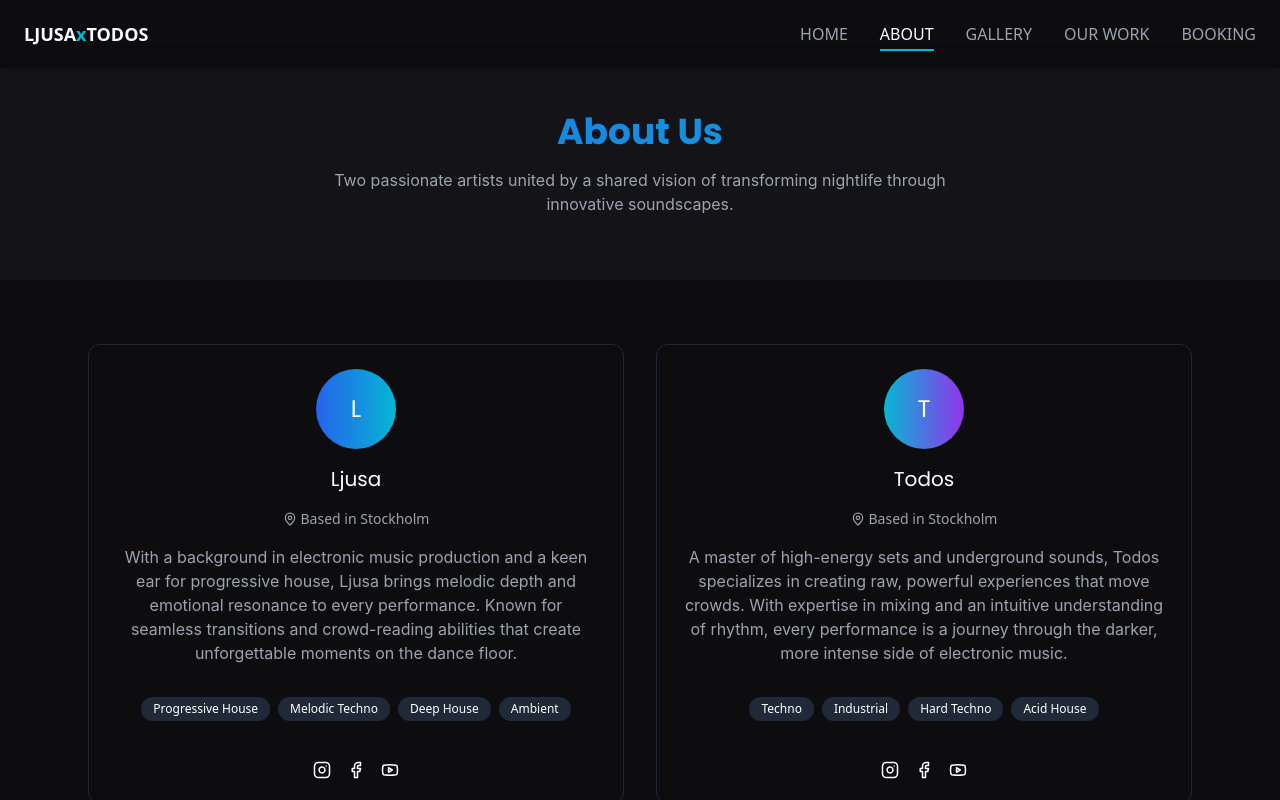
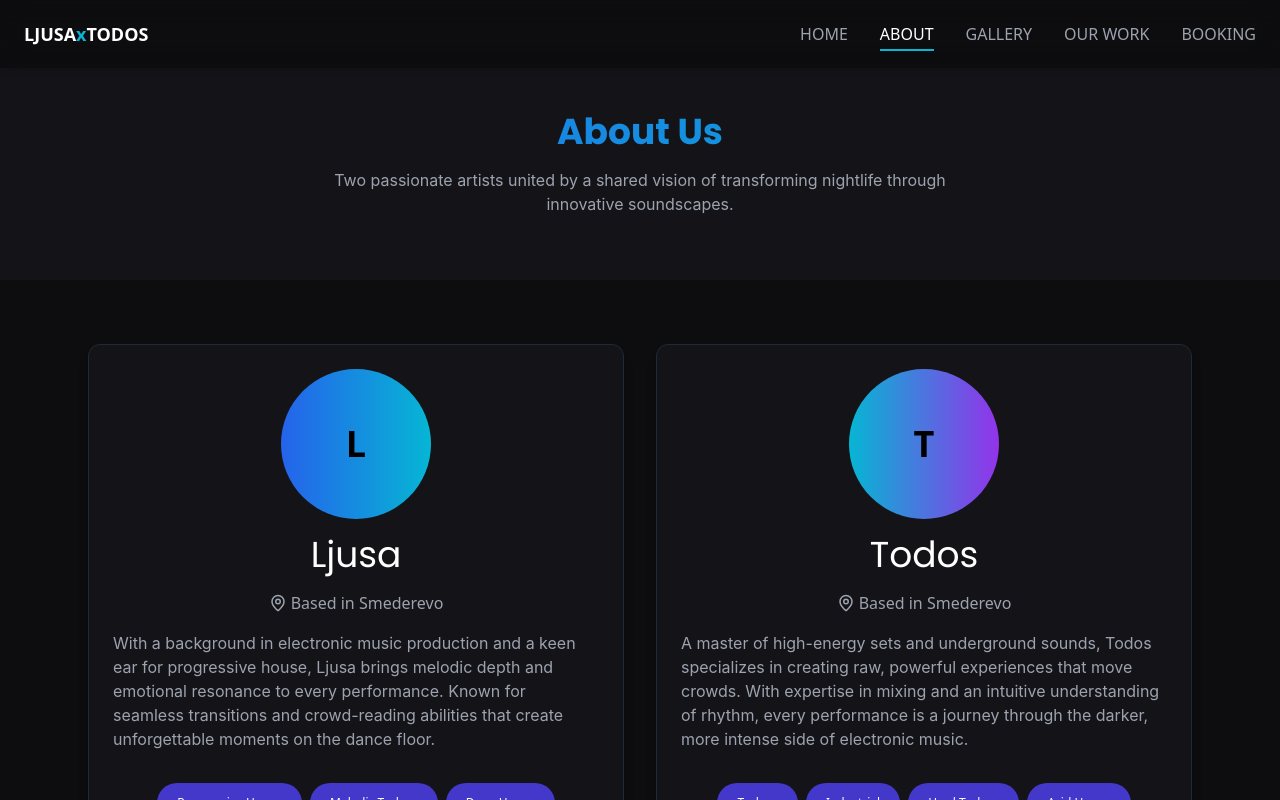
Before and after one commit to therealyhn/ljusaxtodos, a React (Vite) app: page /about in a window 1280 px wide. Shown: the top 800 px of the page. Built offline with nearby package versions, Linux system fonts and the light colour scheme.

Commit message:
bio cards update

```diff
--- a/src/components/about/AboutCard.jsx
+++ b/src/components/about/AboutCard.jsx
@@ -2,28 +2,28 @@ import { MapPin, Instagram, Facebook, Youtube } from "lucide-react";
 
 export default function AboutCard({ name, location, bio, specialties, socials, gradient }) {
   return (
-    <div className="bg-background rounded-xl shadow-lg p-6 flex flex-col items-center text-center gap-4
-    hover:shadow-primary-blue/60 transition border border-gray-800 relative">
+    <div className="bg-background2 rounded-xl shadow-lg p-6 flex flex-col items-center text-center gap-4
+    hover:shadow-primary-blue/60 transition border border-gray-800 relative hover:translate-y-[-10px] duration-500">
       {/* Avatar placeholder */}
       <div
-        className={`w-20 h-20 flex items-center justify-center rounded-full text-white font-heading text-2xl ${gradient}`}
+        className={`w-[150px] h-[150px] flex items-center justify-center rounded-full text-black font-bold text-4xl ${gradient}`}
       >
         {name.charAt(0)}
       </div>
 
-      <h3 className="text-xl font-heading text-white">{name}</h3>
-      <p className="flex items-center gap-1 text-text-secondary text-sm">
-        <MapPin size={14} /> {location}
+      <h3 className="text-4xl font-heading text-white">{name}</h3>
+      <p className="flex items-center gap-1 text-text-secondary text-md">
+        <MapPin size={18} /> {location}
       </p>
 
-      <p className="text-text-secondary font-body">{bio}</p>
+      <p className="text-text-secondary font-body text-left">{bio}</p>
 
       {/* Specialties */}
       <div className="flex flex-wrap justify-center gap-2 mt-4">
         {specialties.map((tag, idx) => (
           <span
             key={idx}
-            className="px-3 py-1 text-xs rounded-full bg-gray-800 text-white"
+            className="px-5 py-3 text-xs rounded-full bg-primary-indigo text-white"
           >
             {tag}
           </span>
@@ -34,17 +34,17 @@ export default function AboutCard({ name, location, bio, specialties, socials, g
       <div className="flex justify-center gap-4 mt-6">
         {socials.instagram && (
           <a href={socials.instagram} className="hover:text-primary-blue">
-            <Instagram size={18} />
+            <Instagram size={24} />
           </a>
         )}
         {socials.twitter && (
           <a href={socials.twitter} className="hover:text-primary-cyan">
-            <Facebook size={18} />
+            <Facebook size={24} />
           </a>
         )}
         {socials.youtube && (
           <a href={socials.youtube} className="hover:text-primary-blue">
-            <Youtube size={18} />
+            <Youtube size={24} />
           </a>
         )}
       </div>
--- a/src/components/about/AboutCards.jsx
+++ b/src/components/about/AboutCards.jsx
@@ -6,7 +6,7 @@ export default function AboutCards() {
       <div className="max-w-6xl mx-auto px-6 grid md:grid-cols-2 gap-8">
         <AboutCard
           name="Ljusa"
-          location="Based in Stockholm"
+          location="Based in Smederevo"
           bio="With a background in electronic music production and a keen ear for progressive house, Ljusa brings melodic depth and emotional resonance to every performance. Known for seamless transitions and crowd-reading abilities that create unforgettable moments on the dance floor."
           specialties={["Progressive House", "Melodic Techno", "Deep House", "Ambient"]}
           socials={{
@@ -19,7 +19,7 @@ export default function AboutCards() {
 
         <AboutCard
           name="Todos"
-          location="Based in Stockholm"
+          location="Based in Smederevo"
           bio="A master of high-energy sets and underground sounds, Todos specializes in creating raw, powerful experiences that move crowds. With expertise in mixing and an intuitive understanding of rhythm, every performance is a journey through the darker, more intense side of electronic music."
           specialties={["Techno", "Industrial", "Hard Techno", "Acid House"]}
           socials={{
```
